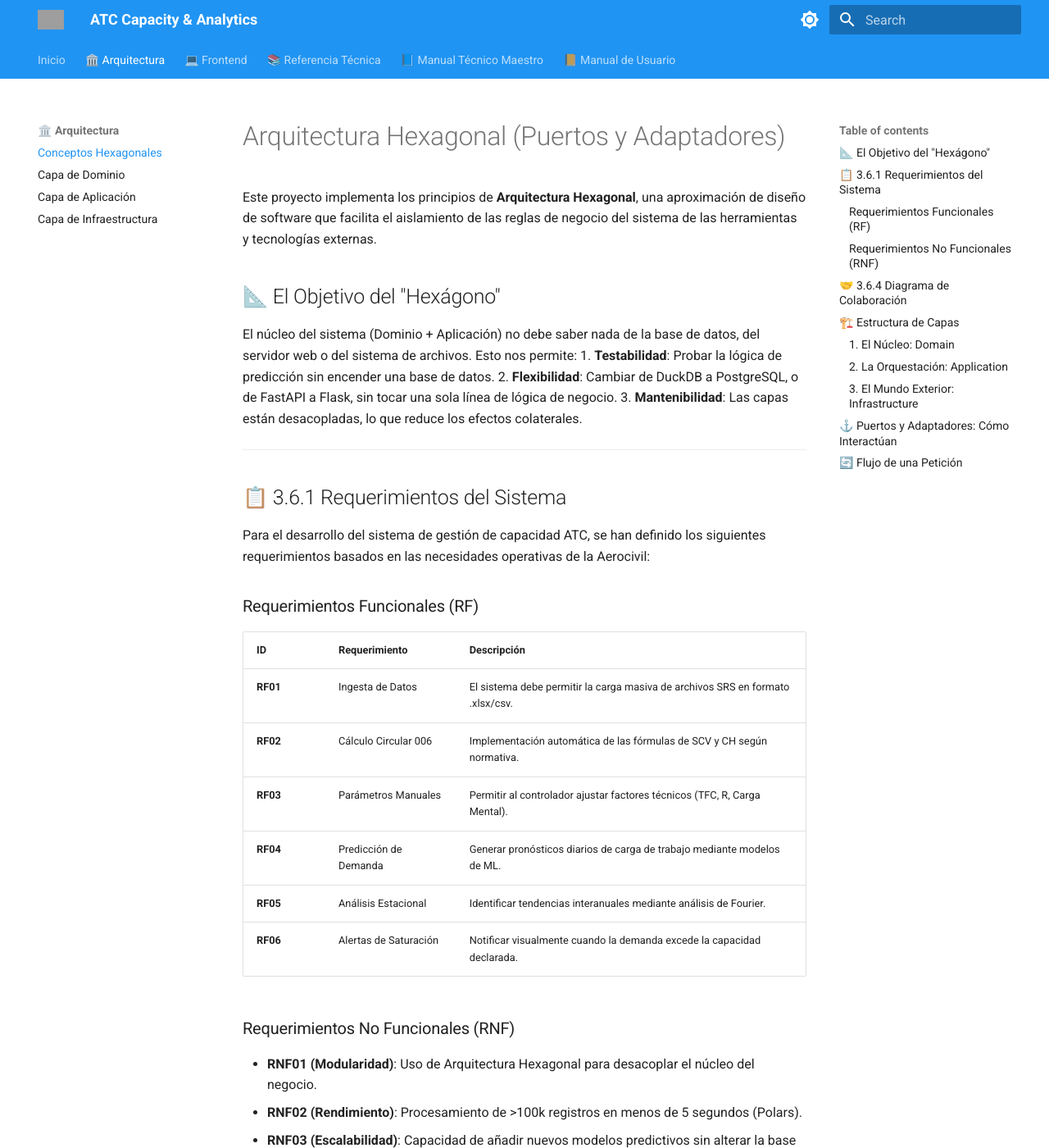
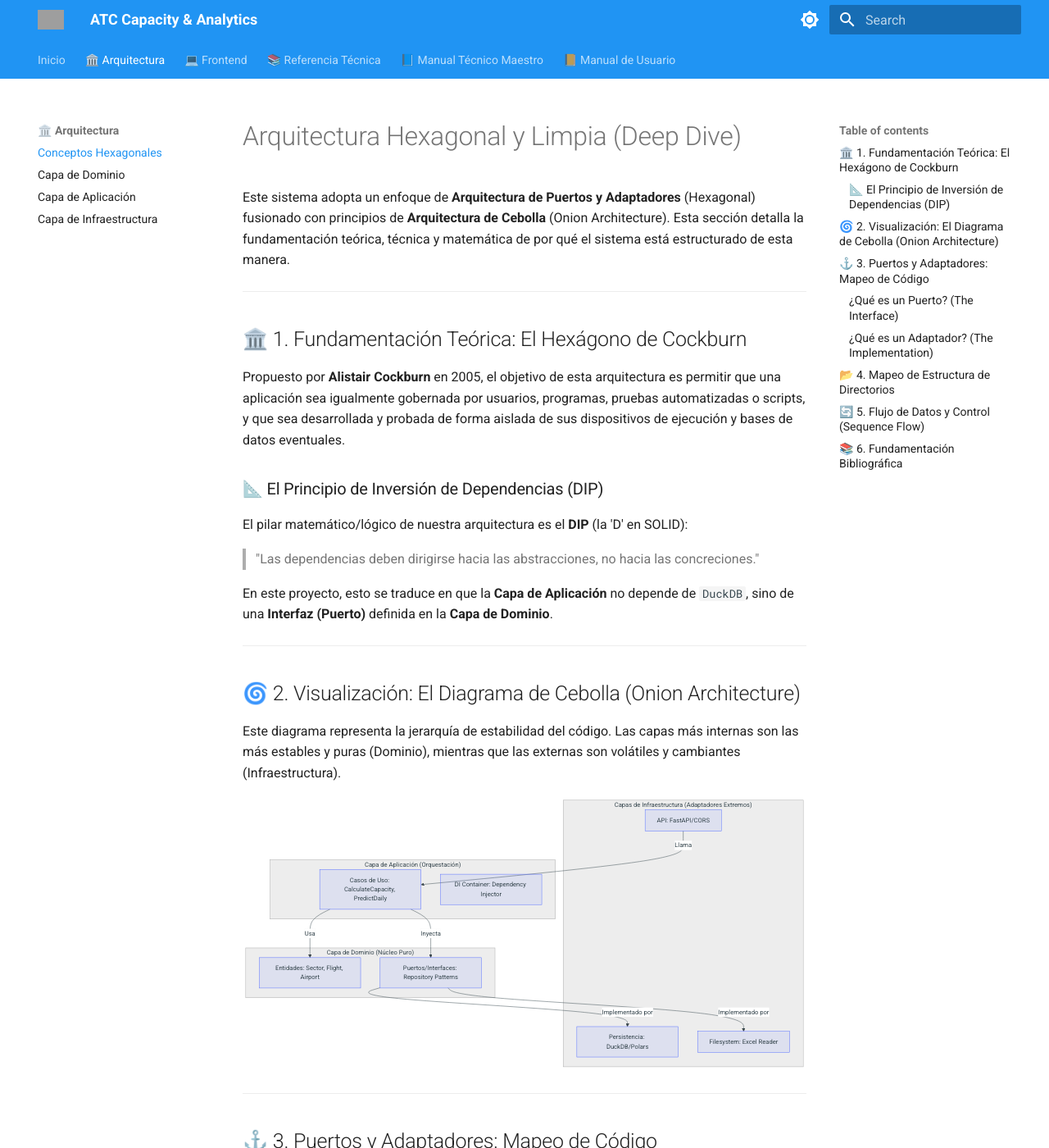
Before and after one commit to ivmafo/tsis_umb_data_science, an MkDocs documentation site: the page built from docs/architecture.md, in a window 1280 px wide and 1400 px high. Shown: the whole window at 82% size. Built offline with MkDocs 1.6.1 and Material for MkDocs 9.7.7, drawn with Linux system fonts in a browser that asks for light colours; some of the changed text lies outside the part shown; grey boxes are pictures that could not be loaded.

Commit message:
docs: expand architecture.md to extreme detail with Onion diagrams and DIP mapping

````diff
--- a/docs/architecture.md
+++ b/docs/architecture.md
@@ -1,109 +1,99 @@
-# Arquitectura Hexagonal (Puertos y Adaptadores)
+# Arquitectura Hexagonal y Limpia (Deep Dive)
 
-Este proyecto implementa los principios de **Arquitectura Hexagonal**, una aproximación de diseño de software que facilita el aislamiento de las reglas de negocio del sistema de las herramientas y tecnologías externas.
-
-## 📐 El Objetivo del "Hexágono"
-El núcleo del sistema (Dominio + Aplicación) no debe saber nada de la base de datos, del servidor web o del sistema de archivos. Esto nos permite:
-1. **Testabilidad**: Probar la lógica de predicción sin encender una base de datos.
-2. **Flexibilidad**: Cambiar de DuckDB a PostgreSQL, o de FastAPI a Flask, sin tocar una sola línea de lógica de negocio.
-3. **Mantenibilidad**: Las capas están desacopladas, lo que reduce los efectos colaterales.
+Este sistema adopta un enfoque de **Arquitectura de Puertos y Adaptadores** (Hexagonal) fusionado con principios de **Arquitectura de Cebolla** (Onion Architecture). Esta sección detalla la fundamentación teórica, técnica y matemática de por qué el sistema está estructurado de esta manera.
 
 ---
 
-## 📋 3.6.1 Requerimientos del Sistema
+## 🏛️ 1. Fundamentación Teórica: El Hexágono de Cockburn
 
-Para el desarrollo del sistema de gestión de capacidad ATC, se han definido los siguientes requerimientos basados en las necesidades operativas de la Aerocivil:
+Propuesto por **Alistair Cockburn** en 2005, el objetivo de esta arquitectura es permitir que una aplicación sea igualmente gobernada por usuarios, programas, pruebas automatizadas o scripts, y que sea desarrollada y probada de forma aislada de sus dispositivos de ejecución y bases de datos eventuales.
 
-### Requerimientos Funcionales (RF)
-| ID | Requerimiento | Descripción |
-|---|---|---|
-| **RF01** | Ingesta de Datos | El sistema debe permitir la carga masiva de archivos SRS en formato .xlsx/csv. |
-| **RF02** | Cálculo Circular 006 | Implementación automática de las fórmulas de SCV y CH según normativa. |
-| **RF03** | Parámetros Manuales | Permitir al controlador ajustar factores técnicos (TFC, R, Carga Mental). |
-| **RF04** | Predicción de Demanda | Generar pronósticos diarios de carga de trabajo mediante modelos de ML. |
-| **RF05** | Análisis Estacional | Identificar tendencias interanuales mediante análisis de Fourier. |
-| **RF06** | Alertas de Saturación | Notificar visualmente cuando la demanda excede la capacidad declarada. |
+### 📐 El Principio de Inversión de Dependencias (DIP)
+El pilar matemático/lógico de nuestra arquitectura es el **DIP** (la 'D' en SOLID):
+> "Las dependencias deben dirigirse hacia las abstracciones, no hacia las concreciones."
 
-### Requerimientos No Funcionales (RNF)
-- **RNF01 (Modularidad)**: Uso de Arquitectura Hexagonal para desacoplar el núcleo del negocio.
-- **RNF02 (Rendimiento)**: Procesamiento de >100k registros en menos de 5 segundos (Polars).
-- **RNF03 (Escalabilidad)**: Capacidad de añadir nuevos modelos predictivos sin alterar la base de datos.
-- **RNF04 (Usabilidad)**: Interfaz responsiva con visualizaciones dinámicas (ApexCharts).
+En este proyecto, esto se traduce en que la **Capa de Aplicación** no depende de `DuckDB`, sino de una **Interfaz (Puerto)** definida en la **Capa de Dominio**.
 
 ---
 
-## 🤝 3.6.4 Diagrama de Colaboración
+## 🌀 2. Visualización: El Diagrama de Cebolla (Onion Architecture)
 
-Este diagrama ilustra cómo los diferentes adaptadores de infraestructura colaboran para cumplir con un caso de uso (Ej: Ingesta de Datos).
+Este diagrama representa la jerarquía de estabilidad del código. Las capas más internas son las más estables y puras (Dominio), mientras que las externas son volátiles y cambiantes (Infraestructura).
 
 ```mermaid
-graph LR
-    User((Usuario)) -- 1. Carga Archivo --> UI["Web UI (React)"]
-    UI -- 2. POST /upload --> API["API Controller (FastAPI)"]
-
-    subgraph "Colaboración Capa Infraestructura"
-        API -- 3. Valida --> FS["Filesystem Adaptador"]
-        FS -- 4. Lee Stream --> Polars["Polars Engine"]
-        Polars -- 5. Transforma --> DuckDB["DuckDB Adaptador"]
-        DuckDB -- 6. Persiste --> Disk[(metrics.duckdb)]
+graph TD
+    subgraph "Capas de Infraestructura (Adaptadores Extremos)"
+        API[API: FastAPI/CORS]
+        DB[Persistencia: DuckDB/Polars]
+        FS[Filesystem: Excel Reader]
     end
 
-    DuckDB -. 7. Notifica Éxito .-> API
-    API -. 8. Responde 200 .-> UI
+    subgraph "Capa de Aplicación (Orquestación)"
+        UC[Casos de Uso: CalculateCapacity, PredictDaily]
+        DI[DI Container: Dependency Injector]
+    end
+
+    subgraph "Capa de Dominio (Núcleo Puro)"
+        ENT[Entidades: Sector, Flight, Airport]
+        PORTS[Puertos/Interfaces: Repository Patterns]
+    end
+
+    API -- Llama --> UC
+    UC -- Inyecta --> PORTS
+    PORTS -- Implementado por --> DB
+    PORTS -- Implementado por --> FS
+    UC -- Usa --> ENT
 ```
 
 ---
 
-## 🏗️ Estructura de Capas
+## ⚓ 3. Puertos y Adaptadores: Mapeo de Código
 
-### 1. El Núcleo: Domain
-**Ubicación**: [`src/domain/`](domain.md)
-Es la capa más interna. Contiene las entidades y las interfaces (puertos). Nada fuera del hexágono puede afectar al dominio.
+### ¿Qué es un Puerto? (The Interface)
+Es un contrato definido en el Dominio.
+- **Código**: [`src/domain/ports/metric_repository.py`](file:///c:/Users/LENOVO/Documents/tesis/src/domain/ports/metric_repository.py) (Asumiendo estructura estándar).
+- **Teoría**: Define **qué** se puede hacer (ej. `get_flights()`) sin decir **cómo**.
 
-### 2. La Orquestación: Application
-**Ubicación**: [`src/application/`](application.md)
-Define los servicios y casos de uso. Aquí es donde se "conectan" los puertos con la lógica de negocio.
-
-### 3. El Mundo Exterior: Infrastructure
-**Ubicación**: [`src/infrastructure/`](infrastructure.md)
-Contiene los adaptadores. Es donde se implementan los detalles técnicos (DuckDB, FastAPI, Polars).
+### ¿Qué es un Adaptador? (The Implementation)
+Es el detalle técnico que reside en la periferia.
+- **Entrada (Primary)**: [`src/infrastructure/controllers/`](file:///c:/Users/LENOVO/Documents/tesis/src/infrastructure/controllers/) - FastAPI traduce HTTP a Casos de Uso.
+- **Salida (Secondary)**: [`src/infrastructure/adapters/duckdb_repository.py`](file:///c:/Users/LENOVO/Documents/tesis/src/infrastructure/adapters/duckdb_repository.py) - Implementa el puerto del dominio usando SQL específico de DuckDB.
 
 ---
 
-## ⚓ Puertos y Adaptadores: Cómo Interactúan
+## 📂 4. Mapeo de Estructura de Directorios
 
-Un **Puerto** es una definición de lo que el sistema necesita (ej. "Necesito guardar un aeropuerto"). Un **Adaptador** es la pieza que sabe cómo hacerlo (ej. "Yo sé guardar aeropuertos en DuckDB").
-
-```mermaid
-graph TD
-    subgraph "Capas Internas (Estables)"
-        Domain[Dominio: Entidades y Puertos]
-        Application[Aplicación: Casos de Uso]
-    end
-
-    subgraph "Capas Externas (Volátiles)"
-        REST[Adaptador REST: FastAPI]
-        DB[Adaptador DB: DuckDB]
-        Files[Adaptador FS: Excel/CSV]
-    end
-
-    REST -- "Llama a" --> Application
-    Application -- "Usa" --> Domain
-    Application -- "Implementa puerto" <--> DB
-    Application -- "Implementa puerto" <--> Files
-```
-
-## 🔄 Flujo de una Petición
-
-Cuando un usuario presiona "Calcular Capacidad" en el frontend:
-1. **Entrada**: El controlador `sectors_controller.py` (Adaptador) recibe la petición HTTP.
-2. **Transformación**: Convierte el JSON a un DTO de aplicación.
-3. **Ejecución**: Llama al caso de uso `CalculateSectorCapacity.execute()`.
-4. **Dominio**: El caso de uso utiliza las reglas de negocio definidas en el dominio.
-5. **Persistencia**: El caso de uso pide datos al puerto `AirportRepository`, el cual es ejecutado por el adaptador `DuckDBAirportRepository`.
-6. **Respuesta**: El resultado viaja de vuelta hasta convertirse en JSON para el frontend.
+| Directorio | Capa Arquitectónica | Responsabilidad Técnica |
+| :--- | :--- | :--- |
+| `src/domain/` | **Dominio** | Entidades de negocio puras y definiciones de interfaces (Puertos). |
+| `src/application/` | **Aplicación** | Lógica de orquestación, DTOs de transferencia y Casos de Uso. |
+| `src/infrastructure/` | **Infraestructura** | Implementación de bases de datos, APIs, configuración y ETL. |
+| `web/` | **Presentación** | Interfaz de usuario reactiva (React/Vite). |
 
 ---
 
-> [!TIP]
-> **Regla de Oro**: Las dependencias siempre apuntan hacia adentro. El código de `src/infrastructure` puede importar código de `src/domain`, pero el código de `src/domain` **jamás** debe importar nada de `src/infrastructure`.
+## 🔄 5. Flujo de Datos y Control (Sequence Flow)
+
+Cuando el sistema procesa una consulta de **Capacidad de Sector**:
+
+1.  **Capa Infra (Controller)**: Captura el `sector_id` de la URL.
+2.  **Capa Aplicación (DI Container)**: Inyecta el adaptador `DuckDBMetricRepository` en el caso de uso `CalculateSectorCapacity`.
+3.  **Capa Aplicación (Use Case)**: Aplica la matemática de la **Circular 006** llamando a los métodos del puerto.
+4.  **Capa Dominio (Port)**: El puerto actúa como un puente ciego hacia la base de datos real.
+5.  **Capa Infra (Adapter)**: DuckDB ejecuta la agregación OLAP y devuelve los datos planos al Caso de Uso.
+
+---
+
+## 📚 6. Fundamentación Bibliográfica
+
+Para el diseño de esta arquitectura se utilizaron los siguientes referentes:
+
+1.  **Cockburn, A. (2005)**. *Hexagonal Architecture (Ports and Adapters)*. [Publicación original que define el patrón].
+2.  **Martin, R. C. (2017)**. *Clean Architecture: A Craftsman's Guide to Software Structure and Design*. Prentice Hall. [Base para la separación de capas y la Regla de Dependencia].
+3.  **Evans, E. (2003)**. *Domain-Driven Design: Tackling Complexity in the Heart of Software*. Addison-Wesley. [Definición de entidades y servicios de dominio].
+4.  **Palermo, J. (2008)**. *The Onion Architecture*. [Variación que enfatiza el dominio como centro del sistema].
+
+---
+
+> [!CAUTION]
+> **Violación de Capas**: Importar `duckdb` o `fastapi` dentro de la carpeta `src/domain` o `src/application` es un error arquitectónico grave que rompe la testabilidad y el aislamiento del sistema.
````
